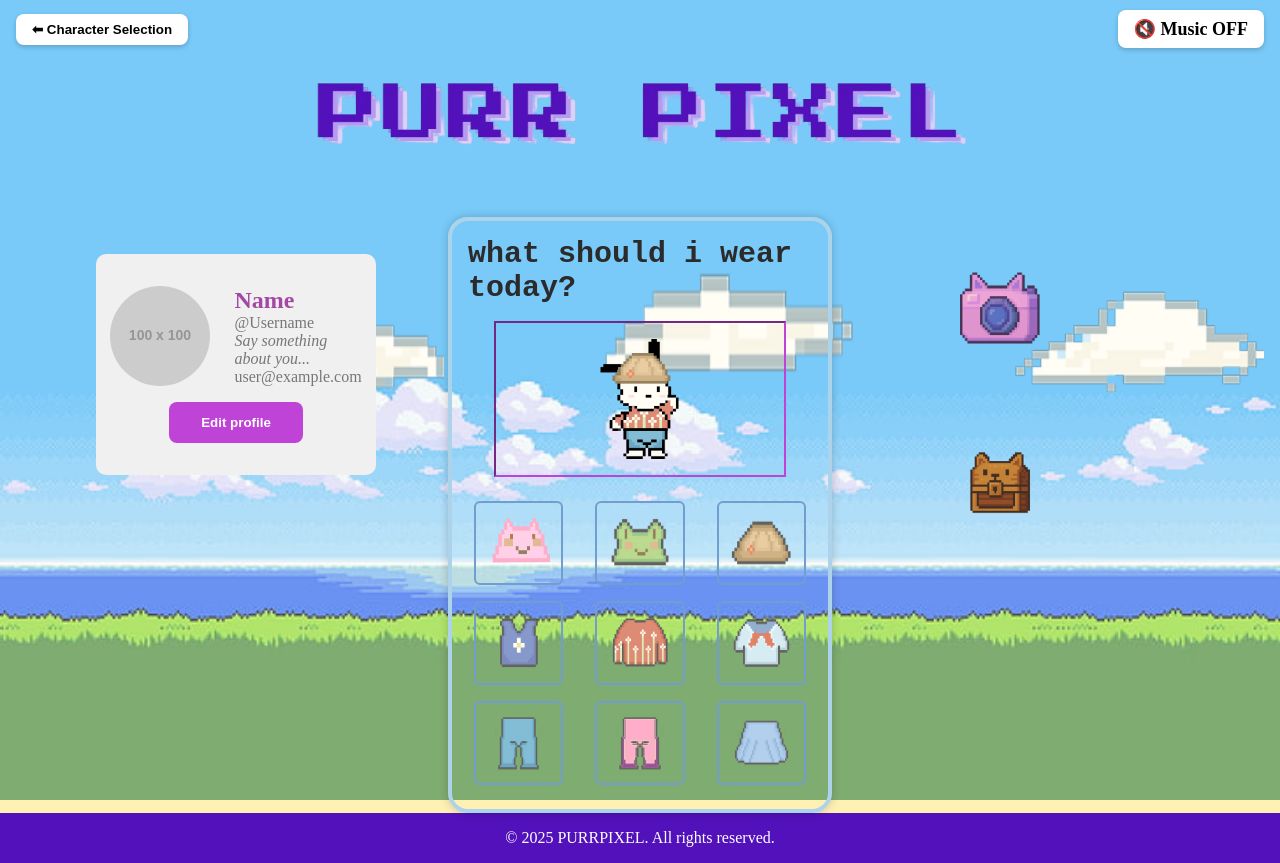
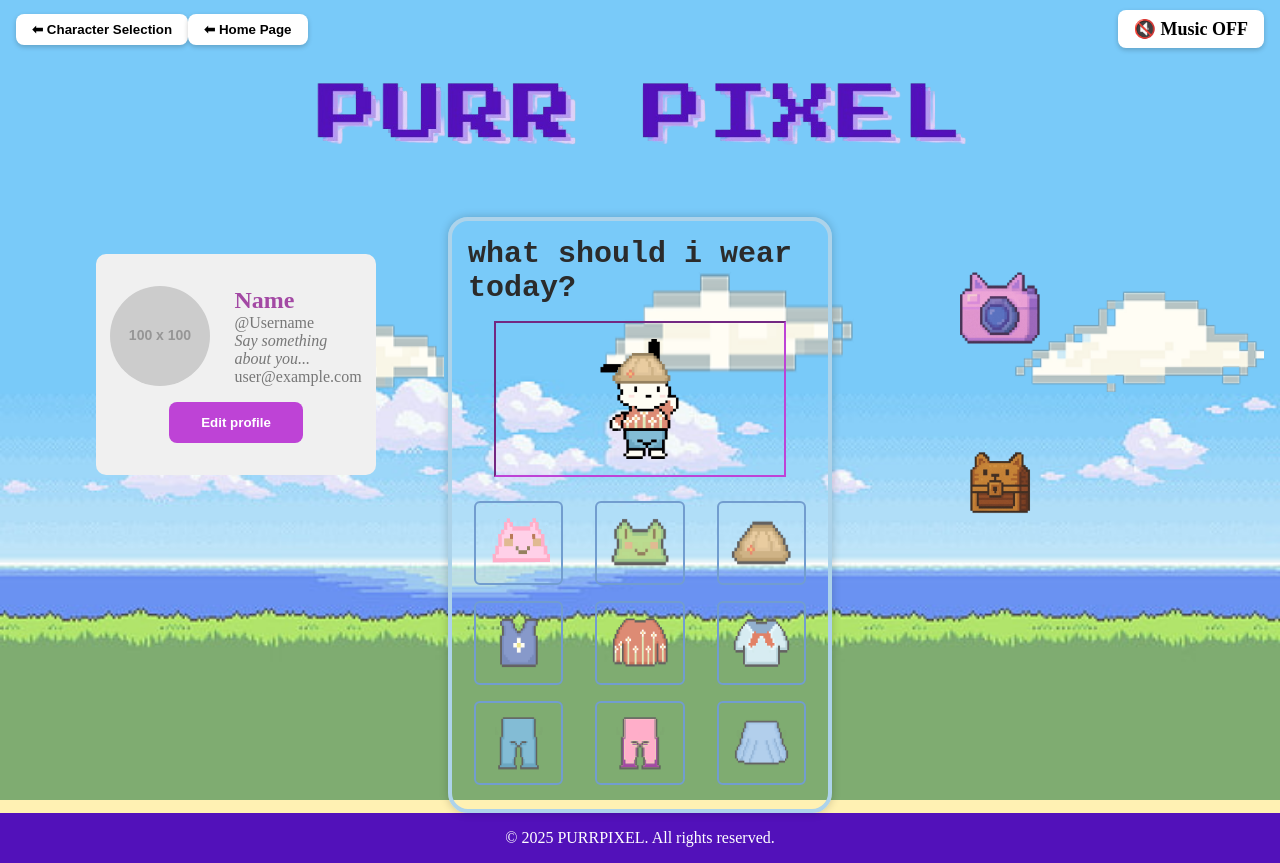
Before and after one commit to PurrPixel-TFG/PurrPixel, a React (Vite) app: page /profile in a window 1280 px wide. Built offline with nearby package versions, Linux system fonts and the light colour scheme.

Commit message:
Más back-buttons implementados por varias páginas

```diff
--- a/src/App.tsx
+++ b/src/App.tsx
@@ -179,6 +179,20 @@ const LayoutAllPages = () => {
                     ⬅ Character Selection
                   </button>
                 )}
+
+                {
+                ["/store", "/settings", "/profile", "/games", "/stock"].includes(location.pathname) && (
+                  <button className="back-button" onClick={() => navigate('/character-selection')}>
+                    ⬅ Home Page
+                  </button>
+                )}
+
+                {
+                ["/stock"].includes(location.pathname) && (
+                  <button className="back-button" onClick={() => navigate('/profile')}>
+                    ⬅ Profile
+                  </button>
+                )}
             </div>
 
             <div className="right-buttons">
```
